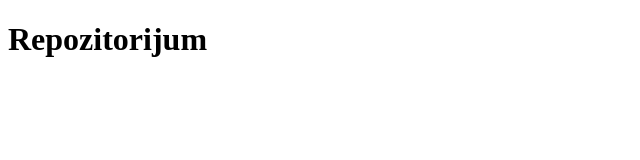
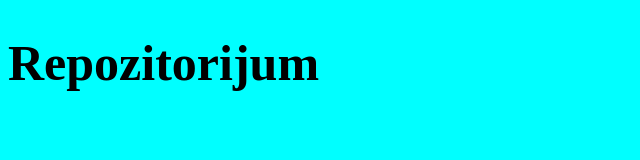
Before and after one commit to pavlovicn33/git-vezba, a plain HTML site: page index.html in a window 1280 px wide. Shown: the whole page, without its empty margins (0-640 px from the left). Drawn offline with Linux system fonts and the light colour scheme.

Commit message:
ovo je stil

```diff
--- a/index.html
+++ b/index.html
@@ -4,6 +4,7 @@
     <meta charset="UTF-8">
     <meta http-equiv="X-UA-Compatible" content="IE=edge">
     <meta name="viewport" content="width=device-width, initial-scale=1.0">
+    <link rel="stylesheet" href="style.css">
     <title>Document</title>
 </head>
 <body>
--- /dev/null
+++ b/style.css
@@ -0,0 +1,8 @@
+
+body{
+    background-color: aqua;
+}
+
+h1{
+    font-size: 50px;
+}
```
